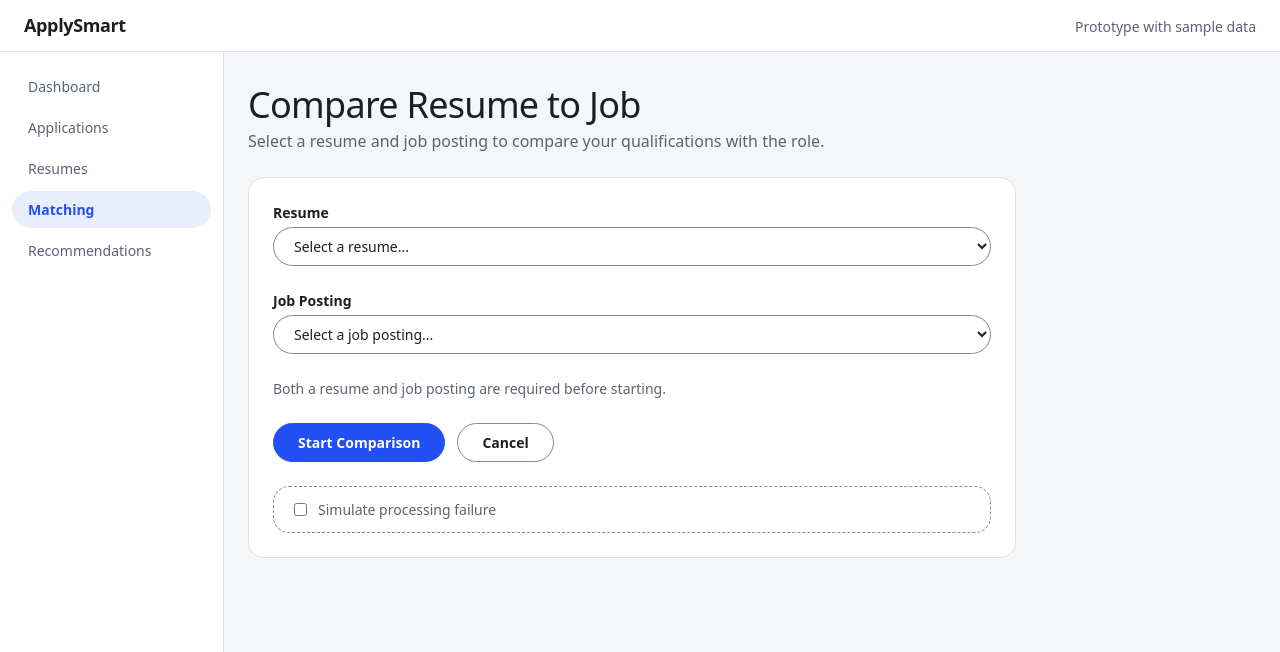
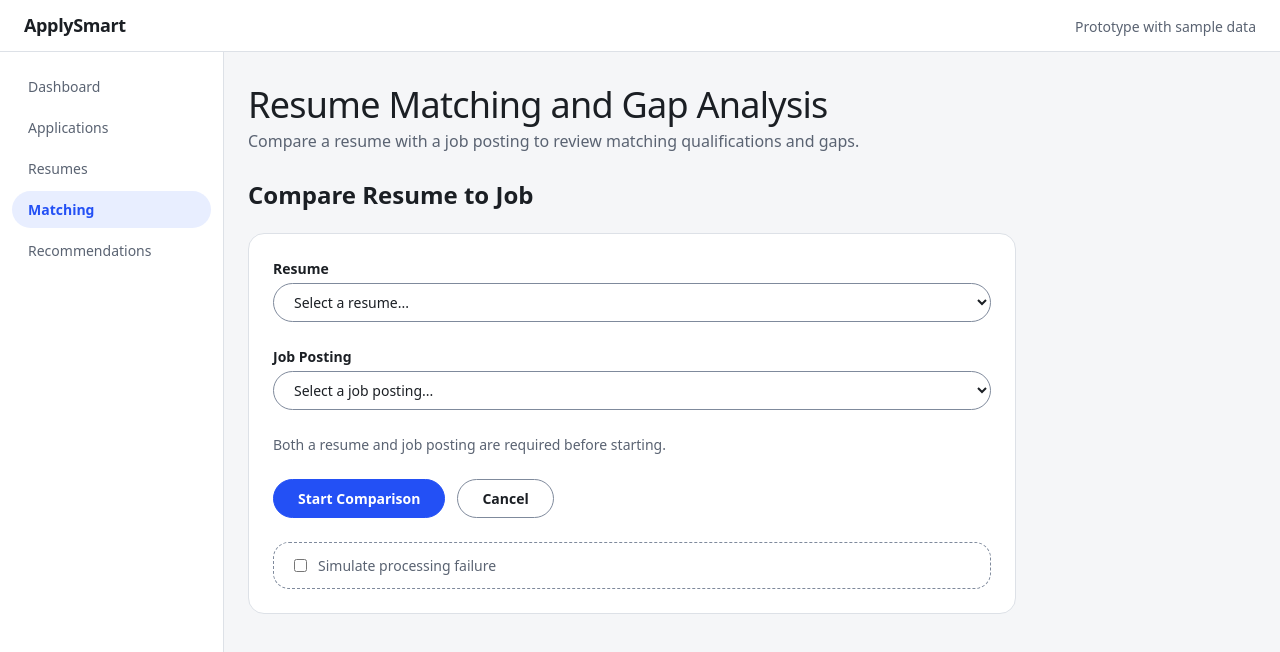
Before and after one commit to applysmart2027/ApplySmart, a React (Vite) app in the folder frontend/: page /matching in a window 1280 px wide. Shown: the top 652 px of the page. Built offline with nearby package versions, Linux system fonts and the light colour scheme.

Commit message:
fix(matching): preserve feature heading in matching flow tests (SCRUM-278)

```diff
--- a/frontend/src/features/matching/CompareResumeJobView.tsx
+++ b/frontend/src/features/matching/CompareResumeJobView.tsx
@@ -1,3 +1,4 @@
+import type { FormEvent } from 'react';
 import { PageHeader } from '../../shared/ui/PageHeader';
 import { sampleJobPostings, sampleResumes } from './sampleData';
 import type { MatchingErrors } from './validation';
@@ -26,7 +27,7 @@ export function CompareResumeJobView({
   onStart,
   onCancel,
 }: CompareResumeJobViewProps) {
-  function handleSubmit(event: React.FormEvent<HTMLFormElement>) {
+  function handleSubmit(event: FormEvent<HTMLFormElement>) {
     event.preventDefault();
     onStart();
   }
@@ -34,9 +35,11 @@ export function CompareResumeJobView({
   return (
     <section>
       <PageHeader
-        title="Compare Resume to Job"
-        subtitle="Select a resume and job posting to compare your qualifications with the role."
+        title="Resume Matching and Gap Analysis"
+        subtitle="Compare a resume with a job posting to review matching qualifications and gaps."
       />
+
+      <h2>Compare Resume to Job</h2>
 
       <form className="matching-form panel" onSubmit={handleSubmit}>
         <label className="field">
```
Also changed, not shown: 1 other file (tests, documents, lock files or other folders).
